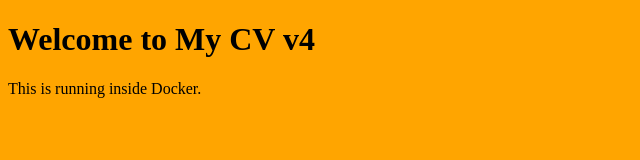
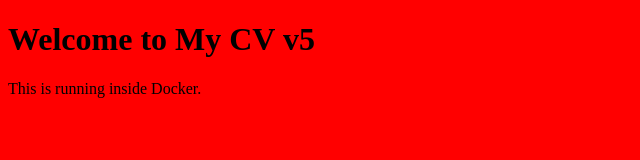
Before and after one commit to Yahia58/cv-project, a plain HTML site: page index.html in a window 1280 px wide. Shown: the whole page, without its empty margins (0-640 px from the left). Drawn offline with Linux system fonts and the light colour scheme.

Commit message:
Update index.html

```diff
--- a/index.html
+++ b/index.html
@@ -3,8 +3,8 @@
 <head>
   <title>My CV</title>
 </head>
-<body style="background-color:orange">
-  <h1>Welcome to My CV v4</h1>
+<body style="background-color:red">
+  <h1>Welcome to My CV v5</h1>
   <p>This is running inside Docker.</p>
 </body>
 </html>
```
